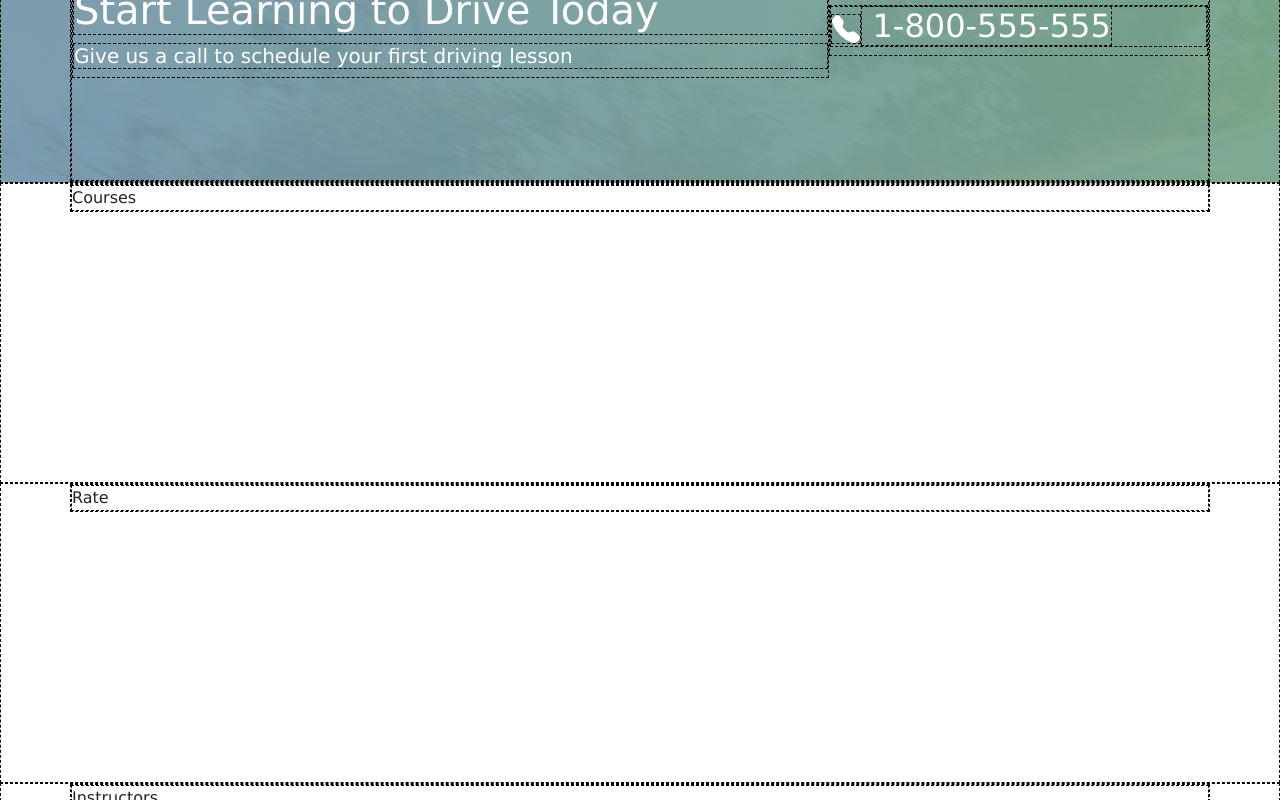
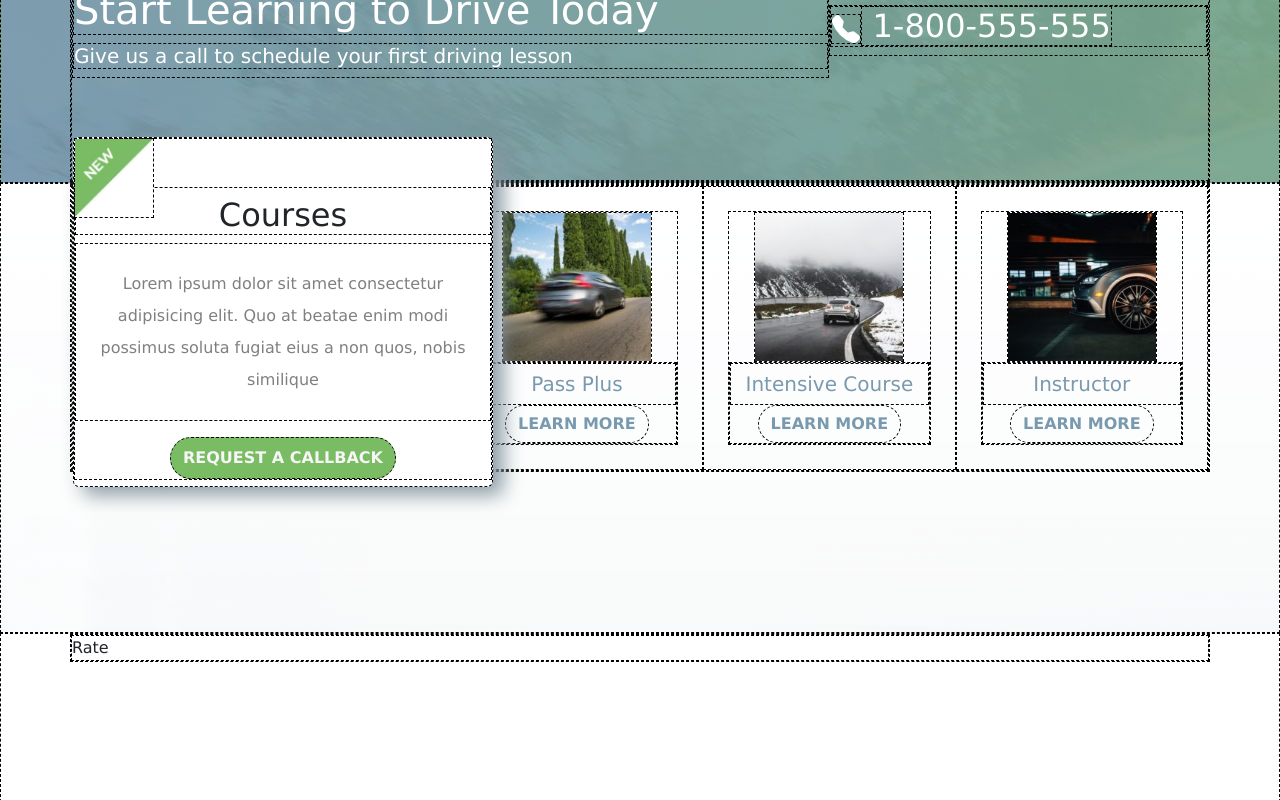
Before and after one commit to mattemutti/proj-html-vuejs, a Vue app: page / in a window 1280 px wide. Shown: the part 1540-2340 px from the top of the page. Built offline with nearby package versions, Linux system fonts and the light colour scheme.

Commit message:
update section courses

```diff
--- a/src/assets/scss/Partials/_variables.scss
+++ b/src/assets/scss/Partials/_variables.scss
@@ -4,3 +4,4 @@ $lighter: #FFFFFF;
 $bg_input: #F6F6F6;
 $text: #494C4E;
 $dark: black;
+$btn_courses: #799AAE;
--- a/src/assets/scss/style.scss
+++ b/src/assets/scss/style.scss
@@ -18,6 +18,10 @@
 	color: $dark
 }
 
+.c_btn_courses {
+	color: $btn_courses;
+}
+
 /***********************************************************************************/
 /* DEBUG */
 
@@ -26,8 +30,7 @@
 	border: 1px dashed black;
 }
 
-.debug .courses,
-.rate,
+.debug .rate,
 .instructors,
 .testimonials,
 .news,
@@ -181,8 +184,39 @@ main {
 			& h3 {
 				font-size: 40px;
 			}
+		}
+	}
+
+	.courses {
+		background-image: url(../../../public/img/promise-background.jpg);
+		height: 450px;
+
+		.card_courses {
+			height: 350px;
+			width: 420px;
+			top: -50px;
+			left: 0px;
+			background-color: $lighter;
+			box-shadow: 10px 8px 20px 0px #8a99a4;
+
+			& img {
+				width: 80px;
+			}
 
 		}
+
+		& img {
+			width: 150px;
+
+		}
+
+		.btn_courses {
+			background-color: $primary_color;
+			color: $bg_input;
+			font-size: 16px;
+
+		}
+
 	}
 
 
--- a/src/components/AppMain.vue
+++ b/src/components/AppMain.vue
@@ -98,7 +98,58 @@ export default {
 		<section class="courses">
 			<div class="container">
 				<div class="row">
-					Courses
+					<div class="col-4 position-relative">
+						<div class="col-4 position-absolute card_courses rounded">
+							<img class="position-absolute" src="../../public/img/new-corner.jpg" alt="">
+							<div class="text-center">
+								<h2 class="mt-5 pt-2">Courses</h2>
+								<p class="lh-lg p-4 c_text_light">Lorem ipsum dolor sit amet consectetur
+									adipisicing elit.
+									Quo at
+									beatae enim modi possimus
+									soluta fugiat eius a non quos, nobis similique
+								</p>
+								<button type="submit"
+									class="btn btn_courses rounded-pill fw-bold text-uppercase py-2">Request
+									a
+									Callback</button>
+							</div>
+						</div>
+					</div>
+
+					<div class="col p-4 text-center">
+						<div class="" style="">
+							<img src="../../public/img/courses-passplus-200x200.jpg" class="card-img-top" alt="...">
+							<div class="card-body">
+								<h5 class="card-title py-2 c_btn_courses">Pass Plus</h5>
+								<a href="#"
+									class="btn btn-outline-secondary rounded-pill c_btn_courses btn_card_courses text-uppercase fw-bold">Learn
+									More</a>
+							</div>
+						</div>
+					</div>
+					<div class="col p-4 text-center">
+						<div class="" style="">
+							<img src="../../public/img/course-intensive-200x200.jpg" class="card-img-top" alt="...">
+							<div class="card-body">
+								<h5 class="card-title py-2 c_btn_courses">Intensive Course</h5>
+								<a href="#"
+									class="btn btn-outline-secondary rounded-pill c_btn_courses btn_card_courses text-uppercase fw-bold">Learn
+									More</a>
+							</div>
+						</div>
+					</div>
+					<div class="col p-4 text-center">
+						<div class="" style="">
+							<img src="../../public/img/courses-instructor-200x200.jpg" class="card-img-top" alt="...">
+							<div class="card-body">
+								<h5 class="card-title py-2 c_btn_courses">Instructor</h5>
+								<a href="#"
+									class="btn btn-outline-secondary rounded-pill c_btn_courses btn_card_courses text-uppercase fw-bold">Learn
+									More</a>
+							</div>
+						</div>
+					</div>
 				</div>
 			</div>
 		</section>
```
Also changed, not shown: src/readme.md.
